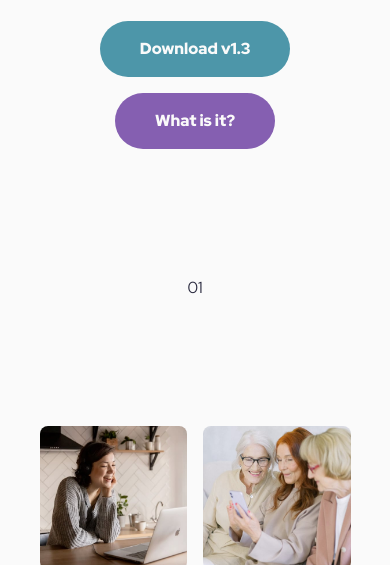
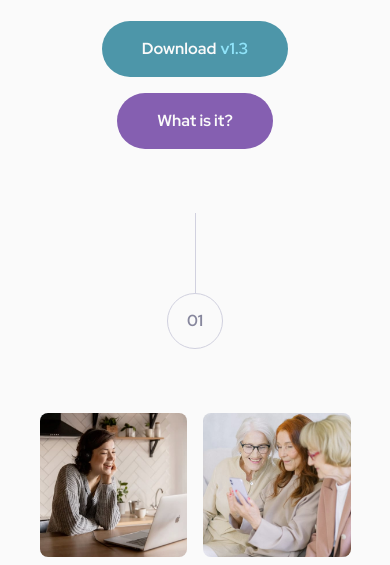
Before and after one commit to martinianol/meet-landing-page, a website: page index.html in a window 390 px wide. Shown: the part 535-1100 px from the top of the page. Drawn offline with Linux system fonts and the light colour scheme.

Commit message:
Add separators - mobile

```diff
--- a/index.html
+++ b/index.html
@@ -29,12 +29,15 @@
             collaborate across any device.
           </p>
           <div class="actions">
-            <button class="cyan">Download v1.3</button>
+            <button class="cyan">Download <span>v1.3</span></button>
             <button class="purple">What is it?</button>
           </div>
         </article>
       </section>
-      <div>01</div>
+      <div class="separator">
+        <div class="line"></div>
+        <div class="circle">01</div>
+      </div>
       <section id="content">
         <div class="images-block">
           <img
@@ -60,8 +63,8 @@
         </div>
         <div class="description">
           <div class="title">
-            <h3>Built for modern use</h2>
-            <h2>Smarter meetings, all in one place</h3>
+            <h3>Built for modern use</h3>
+            <h2>Smarter meetings, all in one place</h2>
           </div>
           <p>
             Send messages, share files, show your screen, and record your
@@ -70,7 +73,10 @@
           </p>
         </div>
       </section>
-      <div>02</div>
+      <div class="separator ontop">
+        <div class="line"></div>
+        <div class="circle">02</div>
+      </div>
     </main>
 
     <footer>
--- a/scss/styles.scss
+++ b/scss/styles.scss
@@ -16,7 +16,7 @@ $text-preset-1: clamp(40px, 5vw, 64px) / 110% $font-primary;
 $text-preset-2: 800 clamp(32px, 5vw, 40px) / 110% $font-primary;
 $text-preset-3: clamp(12px, 2vw, 16px) / 110% $font-primary; // letter spacing 4px;
 $text-preset-4: 500 clamp(14px, 5vw, 16px) / 150% $font-primary;
-$text-preset-5: 16px/150% $font-primary;
+$text-preset-5: 700 16px/150% $font-primary;
 
 /* reset */
 *,
@@ -58,7 +58,6 @@ header {
 main {
   display: flex;
   flex-direction: column;
-  gap: 64px;
   flex-grow: 1;
 
   .hero {
@@ -68,6 +67,38 @@ main {
     background-size: cover;
     background-repeat: no-repeat;
     background-position: center;
+  }
+
+  .separator {
+    display: flex;
+    flex-direction: column;
+    align-items: center;
+
+    .line {
+      flex-grow: 1;
+      width: 1px;
+      height: 80px;
+      background-color: $slate-300;
+    }
+
+    .circle {
+      width: 56px;
+      height: 56px;
+      border: 1px solid $slate-300;
+      border-radius: 50%;
+      display: flex;
+      align-items: center;
+      justify-content: center;
+      font: $text-preset-5;
+      color: $slate-600;
+      background-color: $white;
+    }
+
+    &.ontop {
+      position: relative;
+      top: 23px;
+      z-index: 10;
+    }
   }
 
   section {
@@ -206,11 +237,6 @@ h3 {
   letter-spacing: 4px;
 }
 
-/* p {
-  font-size: 16px;
-  line-height: 150%;
-}
- */
 button {
   background-color: $purple-600;
   color: $white;
@@ -218,7 +244,6 @@ button {
   border: none;
   border-radius: 29px;
   font: $text-preset-5;
-  font-weight: 900;
   cursor: pointer;
   width: fit-content;
   display: flex;
@@ -237,6 +262,9 @@ button {
 
   &.cyan {
     background-color: $cyan-600;
+    span {
+      color: $cyan-300;
+    }
     &:hover {
       background-color: $cyan-300;
     }
```
Also changed, not shown: css/styles.css, 1 other file.
